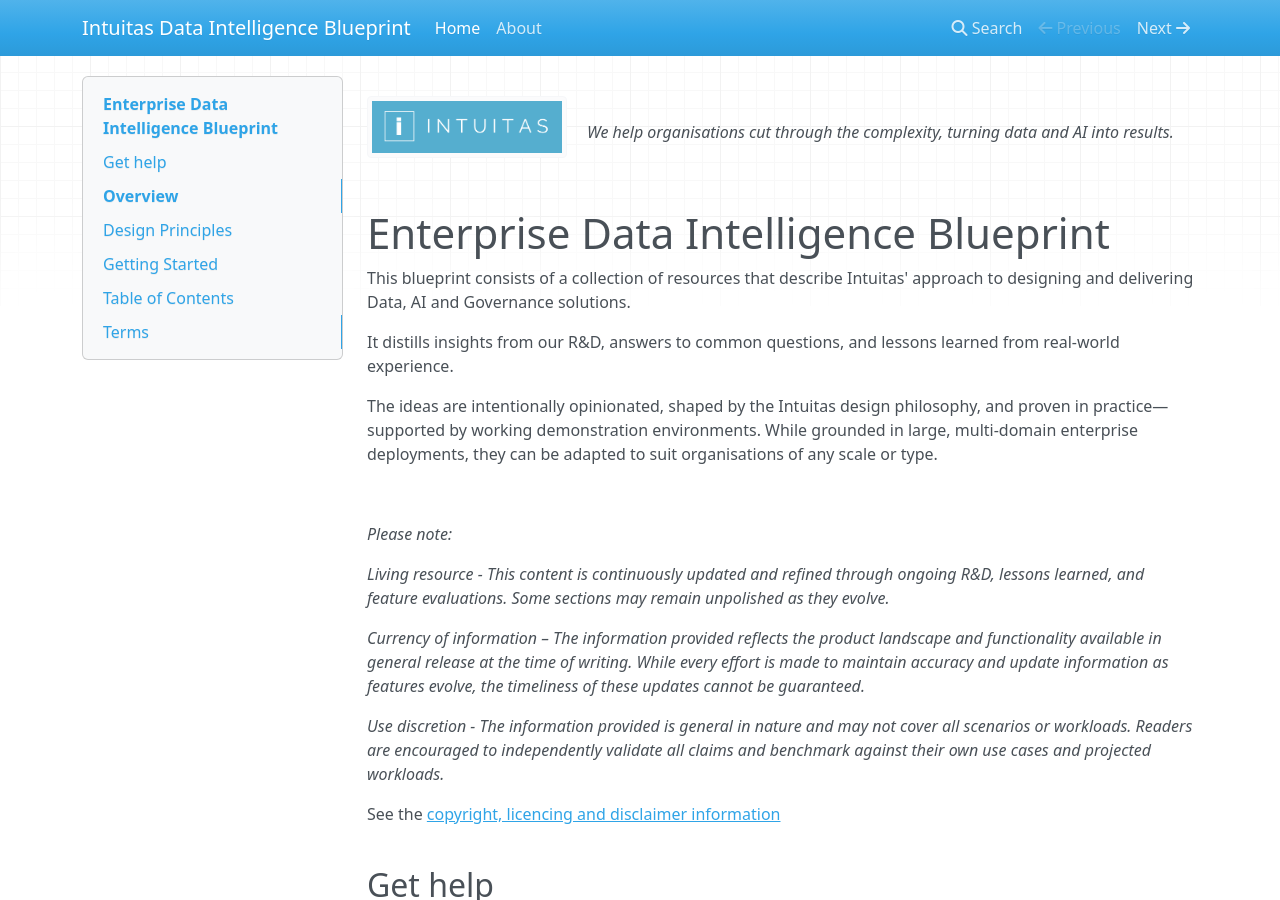
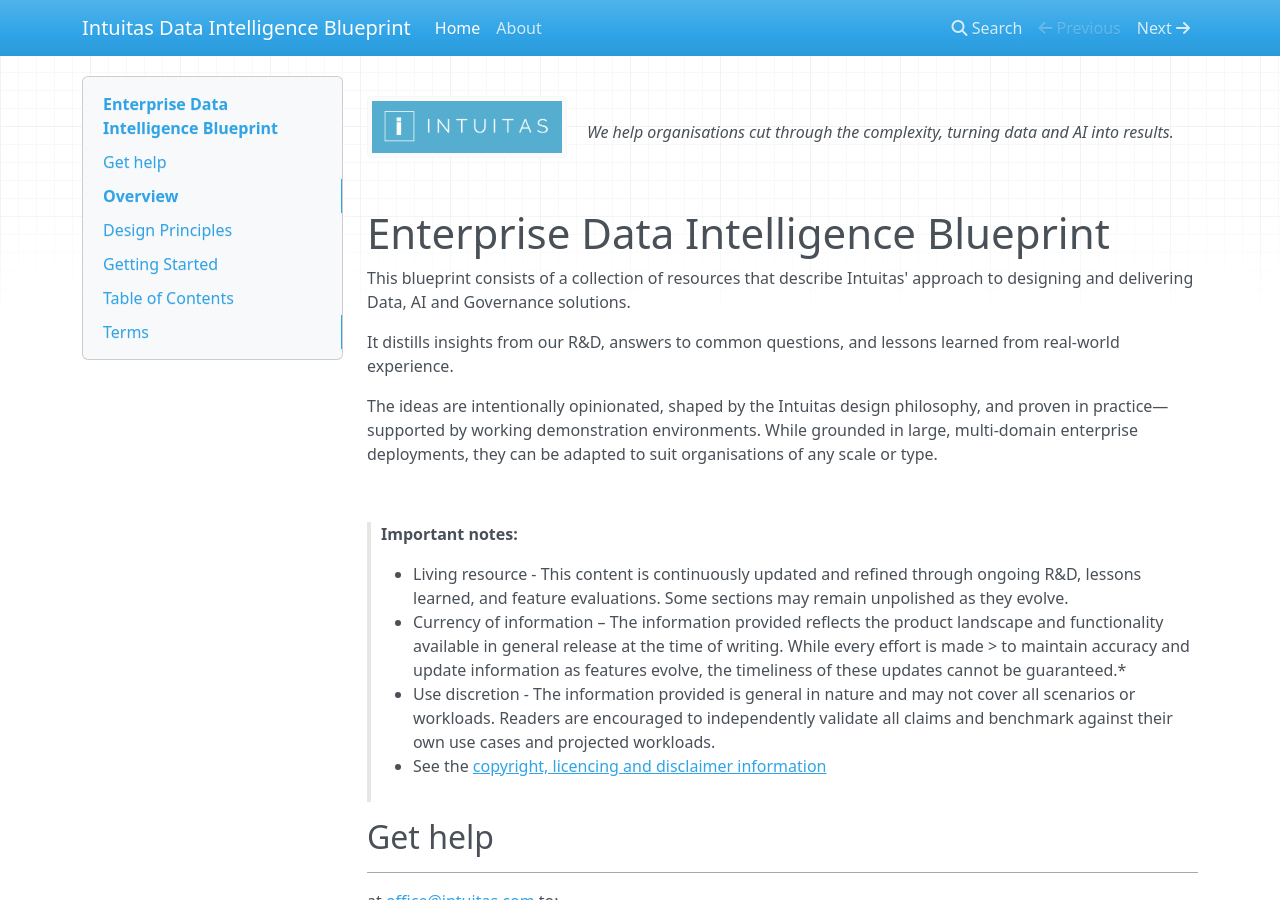
Before and after one commit to bensonchoyintuitas/intuitas_knowledgebase, an MkDocs documentation site: the page built from docs/README.md, in a window 1280 px wide and 900 px high. Built offline with MkDocs 1.6.1, drawn with Linux system fonts in a browser that asks for light colours; nearby versions of some CDN libraries.

Commit message:
Refactor README.md and index.html to enhance clarity by updating the 'Important Notes' section with improved formatting and structure. Replace the previous note format with a blockquote and list for better readability. Update search index to reflect these changes and adjust the build date in index.html to the latest timestamp.

```diff
--- a/docs/README.md
+++ b/docs/README.md
@@ -18,15 +18,12 @@
 
 <br>
 
-*Please note:*
-
-*Living resource - This content is continuously updated and refined through ongoing R&D, lessons learned, and feature evaluations. Some sections may remain unpolished as they evolve.*
-
-*Currency of information – The information provided reflects the product landscape and functionality available in general release at the time of writing. While every effort is made to maintain accuracy and update information as features evolve, the timeliness of these updates cannot be guaranteed.*
-
-*Use discretion - The information provided is general in nature and may not cover all scenarios or workloads. Readers are encouraged to independently validate all claims and benchmark against their own use cases and projected workloads.*
-
-See the [copyright, licencing and disclaimer information](#terms)
+> **Important notes:**
+>
+> - Living resource - This content is continuously updated and refined through ongoing R&D,  lessons learned, and feature evaluations. Some sections may remain unpolished as they evolve.
+> - Currency of information – The information provided reflects the product landscape and  functionality available in general release at the time of writing. While every effort is made > to maintain accuracy and update information as features evolve, the timeliness of these  updates cannot be guaranteed.*
+> - Use discretion - The information provided is general in nature and may not cover all  scenarios or workloads. Readers are encouraged to independently validate all claims and  benchmark against their own use cases and projected workloads.
+> - See the [copyright, licencing and disclaimer information](#terms)
 <br>
 <br>
 
```
Also changed, not shown: site/index.html, site/search/search_index.json.
